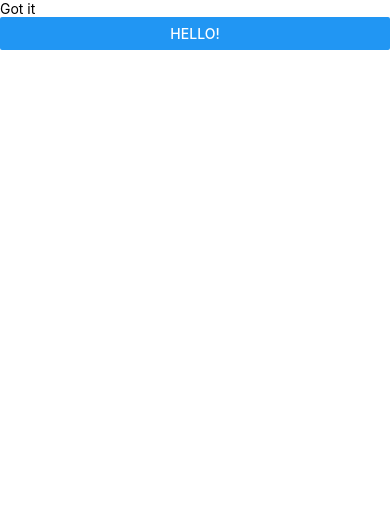
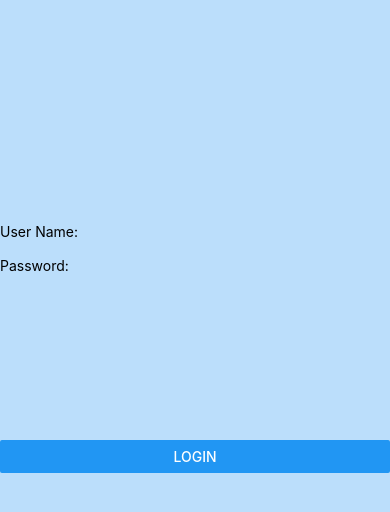
Before and after one commit to Bowman74/ReactNativeMagenicMasters, a React Native app in the folder src/MagenicMasters/: screen / in a window 390 px wide. Shown: the top 512 px of the page. Built offline with nearby package versions, Linux system fonts and the light colour scheme.

Commit message:
changes for first class

```diff
--- a/src/MagenicMasters/app/screens/Login.js
+++ b/src/MagenicMasters/app/screens/Login.js
@@ -1,13 +1,37 @@
 import React, { Component } from "react";
-import { StyleSheet, Text, View, Button } from "react-native";
+import { StyleSheet, Text, View, Button, TextInput, Alert } from "react-native";
 
 export default class Login extends Component {
     render() {
         return (
-            <View>
-                <Text>Got it</Text>
-                <Button title="Hello!" onPress={() => {}} />
+            <View style={styles.mainView}>
+                <View style={styles.topSpacer} />
+                <Text>User Name:</Text>
+                <TextInput />
+                <Text>Password:</Text>
+                <TextInput />
+                <View style={styles.buttonSpacer} />
+                <Button
+                    title="Login"
+                    onPress={() => {
+                        Alert.alert("Login", "We are logged in");
+                    }}
+                />
             </View>
         );
     }
 }
+
+const styles = StyleSheet.create({
+    mainView: {
+        flex: 1,
+        flexDirection: "column",
+        backgroundColor: "#BBDEFB"
+    },
+    topSpacer: {
+        flex: 0.3
+    },
+    buttonSpacer: {
+        flex: 0.2
+    }
+});
```
Also changed, not shown: 2 other files (tests, documents, lock files or other folders).
